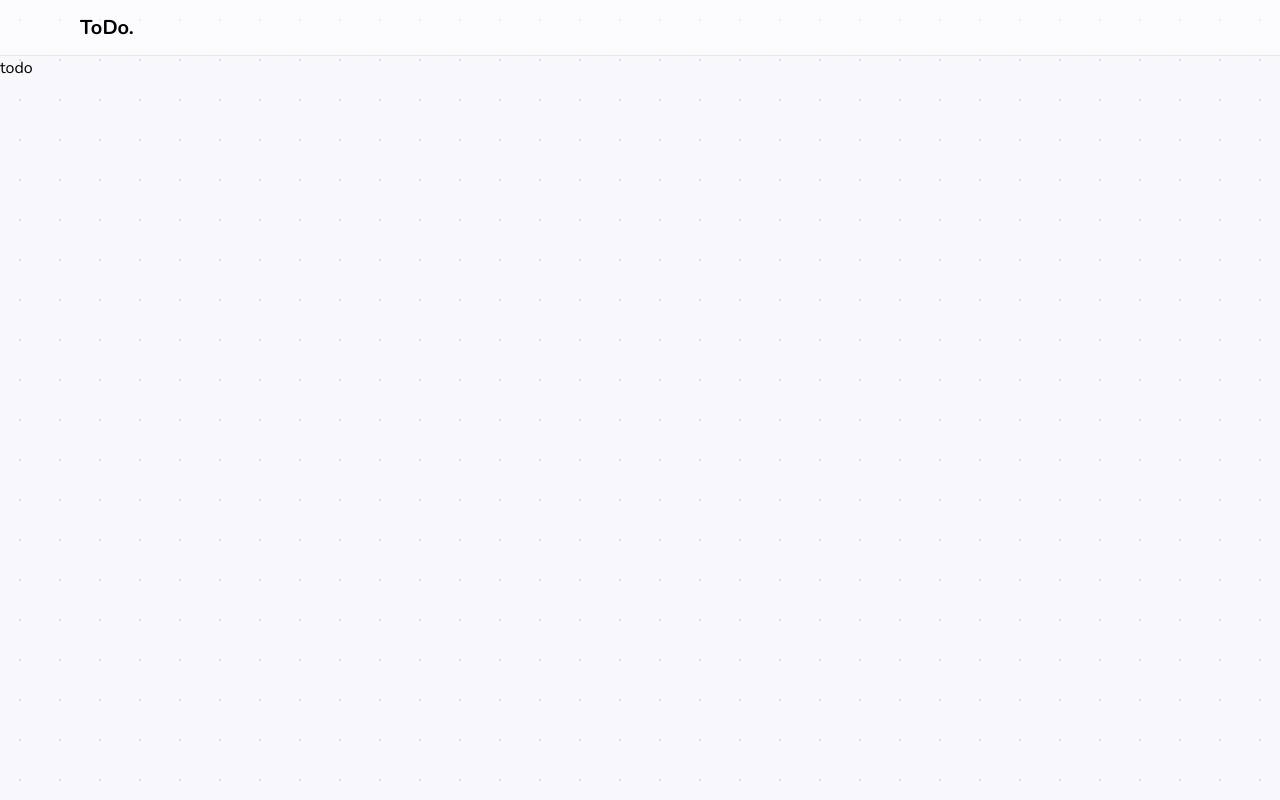
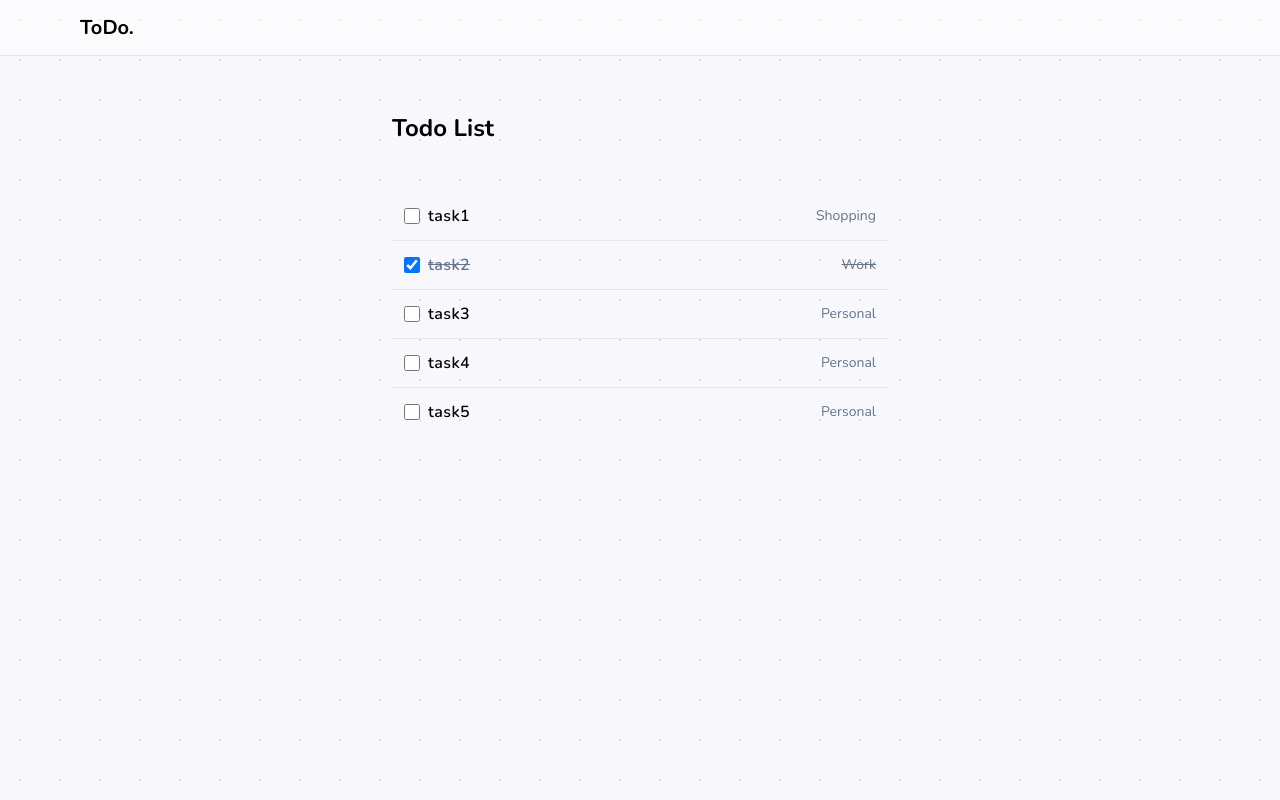
Before and after one commit to idrissi-hamza/todo-test, a Next.js app: page / in a window 1280 px wide. Built offline with nearby package versions, Linux system fonts and the light colour scheme.

Commit message:
create todos list view

```diff
--- /dev/null
+++ b/app/components/TodoItem.tsx
@@ -0,0 +1,28 @@
+import { Task } from "../lib/types"
+
+const TodoItem = ({ task }: { task: Task }) => {
+
+  return (
+    <li
+      className='flex items-center p-3 border-b last:border-none'
+    >
+      <input
+        id={task.id}
+        type='checkbox'
+        defaultChecked={task.isCompleted}
+        className='peer h-4 w-4 cursor-pointer rounded border-gray-300 text-slate-600 focus:ring-slate-600'
+      />
+      <label
+        htmlFor={task.id}
+        className='cursor-pointer peer-checked:text-slate-500 peer-checked:line-through pl-2 font-semibold tracking-wide'
+      >
+        {task.text}
+      </label>
+      <span className='ml-auto text-sm text-slate-500 peer-checked:line-through'>
+        {task.category}
+      </span>
+    </li>
+  )
+}
+
+export default TodoItem
--- /dev/null
+++ b/app/components/TodoList.tsx
@@ -0,0 +1,22 @@
+"use client"
+
+import { tasks } from '../lib/data';
+import TodoItem from './TodoItem';
+
+const TodoList = () => {
+
+  return (
+    <>
+      <h1 className="text-2xl font-bold mb-6  py-6 px-10">Todo List</h1>
+      <ul className="max-h-[70vh] overflow-y-scroll px-10">
+        {tasks.map((task) => (
+          <TodoItem key={task.id} task={task} />
+        ))}
+      </ul>
+    </>
+
+
+  );
+};
+
+export default TodoList;
--- /dev/null
+++ b/app/lib/data.ts
@@ -0,0 +1,43 @@
+// mockedData.ts
+import { Category, Task } from './types';
+
+const tasks: Task[] = [
+  {
+    id: '1',
+    text: 'task1',
+    isCompleted: false,
+    category: Category.Shopping,
+  },
+  {
+    id: '2',
+    text: 'task2',
+    isCompleted: true,
+    category: Category.Work,
+  },
+  {
+    id: '3',
+    text: 'task3',
+    isCompleted: false,
+    category: Category.Personal,
+  },
+  {
+    id:' 4',
+    text: 'task4',
+    isCompleted: false,
+    category: Category.Personal,
+  },
+  {
+    id: '5',
+    text: 'task5',
+    isCompleted: false,
+    category: Category.Personal,
+  }
+];
+
+const categories: Category[] = [
+  Category.Work,
+  Category.Personal,
+  Category.Shopping,
+];
+
+export { tasks, categories };
--- /dev/null
+++ b/app/lib/types.ts
@@ -0,0 +1,14 @@
+
+export enum Category {
+  Work = 'Work',
+  Personal = 'Personal',
+  Shopping = 'Shopping',
+}
+
+
+export type Task = {
+  id: string;
+  text: string;
+  isCompleted: boolean;
+  category: Category;
+};
--- a/app/page.tsx
+++ b/app/page.tsx
@@ -1,9 +1,9 @@
-import Image from 'next/image'
+import TodoList from './components/TodoList'
 
 export default function Home() {
   return (
-    <main >
-      todo
+    <main className="max-w-xl mx-auto mt-8 " >
+      <TodoList />
     </main>
   )
 }
```
